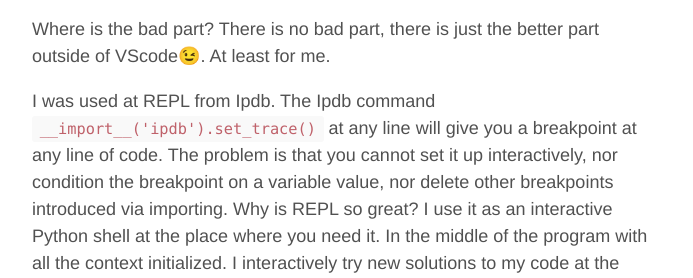
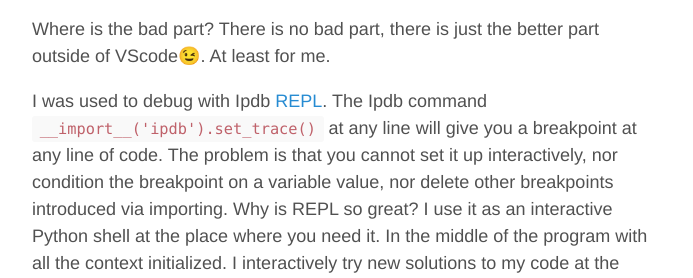
Before and after one commit to oplatek/oplatek.github.io, a Jekyll site: the page built from _posts/2023-12-05-debugging-in-vscode.md, in a window 1280 px wide and 900 px high, scrolled down 2728 px. Shown: the part 169-447 px from the top of the window, without its empty margins (293-986 px from the left). Built offline with Jekyll 4.4.1, drawn with Linux system fonts in a browser that asks for light colours.

Commit message:
fix repl

```diff
--- a/_posts/2023-12-05-debugging-in-vscode.md
+++ b/_posts/2023-12-05-debugging-in-vscode.md
@@ -90,7 +90,7 @@
 
 Where is the bad part? There is no bad part, there is just the better part outside of VScode😉. At least for me.
 
-I was used at REPL from Ipdb. The Ipdb command `__import__('ipdb').set_trace()` at any line will give you a breakpoint at any line of code.
+I was used to debug with Ipdb [REPL](https://pythonprogramminglanguage.com/repl/). The Ipdb command `__import__('ipdb').set_trace()` at any line will give you a breakpoint at any line of code.
 The problem is that you cannot set it up interactively, nor condition the breakpoint on a variable value, nor delete other breakpoints introduced via importing.
 Why is REPL so great? I use it as an interactive Python shell at the place where you need it. In the middle of the program with all the context initialized. I interactively try new solutions to my code at the given call stack.
 A mighty weapon!🚀
```
